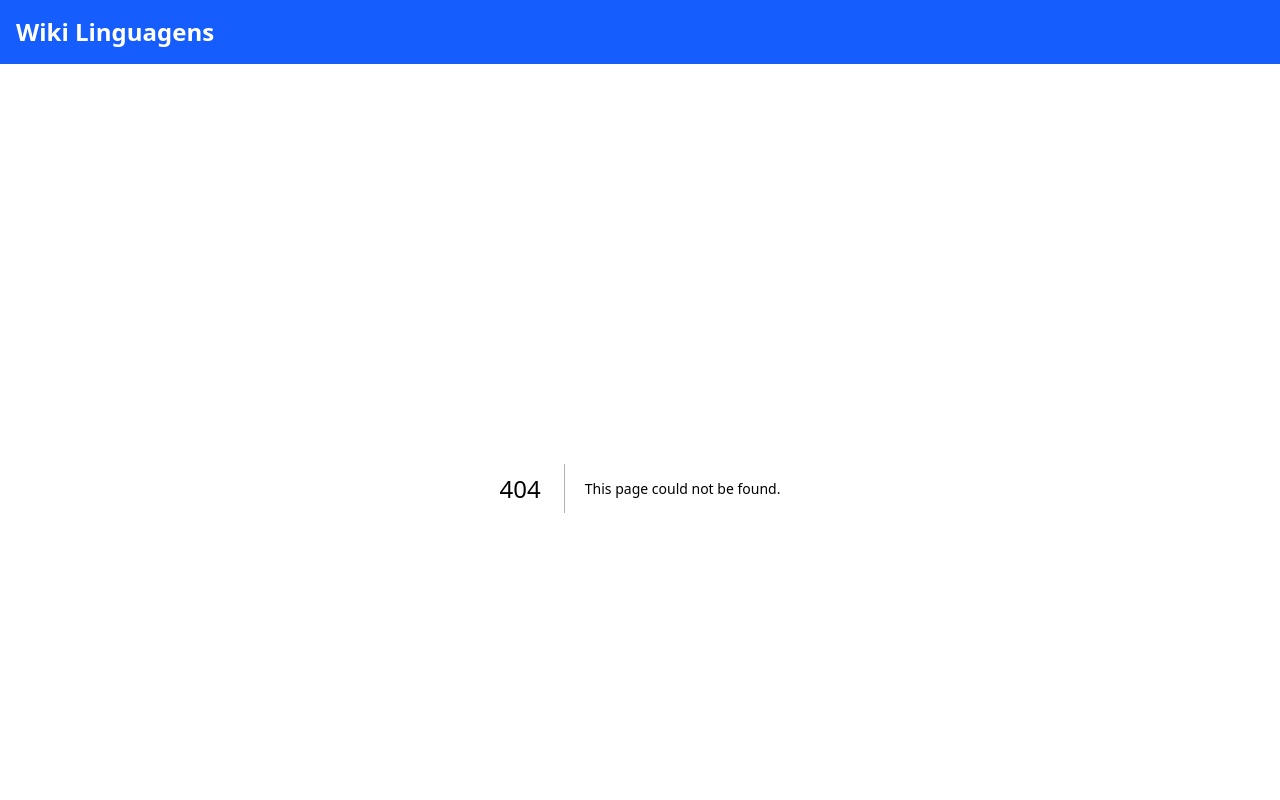
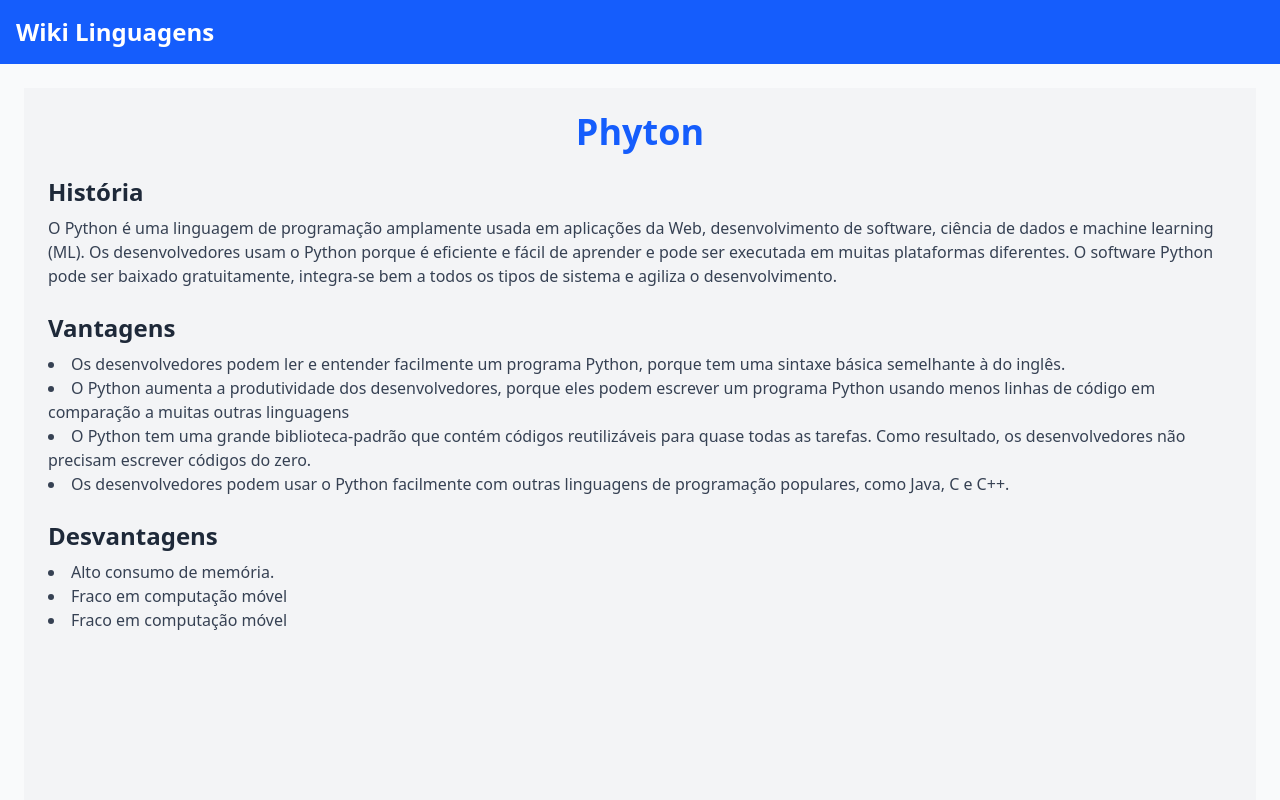
Before and after one commit to prof-freedson/wiki-linguagens, a Next.js app: page /pages/phyton in a window 1280 px wide. Before the commit this address had no page. Shown: the top 800 px of the page. Built offline with nearby package versions, Linux system fonts and the light colour scheme.

Commit message:
pagina da linguagem Phyton adicionada

```diff
--- a/src/app/page.tsx
+++ b/src/app/page.tsx
@@ -5,6 +5,7 @@ import LanguageList from "./components/LanguageList";
 export default function Home() {
   const languages = [
     { name: "Dart", route: "pages/dart" },
+    { name: "Phyton", route: "pages/phyton" },
     // Adicione mais linguagens aqui no futuro
   ];
 
--- /dev/null
+++ b/src/app/pages/phyton/page.tsx
@@ -0,0 +1,46 @@
+import React from "react";
+
+const Phyton: React.FC = () => {
+  return (
+    <div className="p-6 bg-gray-100 min-h-screen">
+      <h1 className="text-4xl font-bold text-center text-blue-600 mb-6">
+        Phyton
+      </h1>
+      <section className="mb-6">
+        <h2 className="text-2xl font-semibold text-gray-800 mb-2">História</h2>
+        <p className="text-gray-700">
+        O Python é uma linguagem de programação amplamente usada em aplicações da Web, desenvolvimento de software, ciência de dados e machine learning (ML). Os desenvolvedores usam o Python porque é eficiente e fácil de aprender e pode ser executada em muitas plataformas diferentes. O software Python pode ser baixado gratuitamente, integra-se bem a todos os tipos de sistema e agiliza o desenvolvimento.
+        </p>
+      </section>
+      <section className="mb-6">
+        <h2 className="text-2xl font-semibold text-gray-800 mb-2">Vantagens</h2>
+        <ul className="list-disc list-inside text-gray-700">
+          <li>Os desenvolvedores podem ler e entender facilmente um programa Python, porque tem uma sintaxe básica semelhante à do inglês. </li>
+          <li>
+          O Python aumenta a produtividade dos desenvolvedores, porque eles podem escrever um programa Python usando menos linhas de código em comparação a muitas outras linguagens
+          </li>
+          <li>
+          O Python tem uma grande biblioteca-padrão que contém códigos reutilizáveis para quase todas as tarefas. Como resultado, os desenvolvedores não precisam escrever códigos do zero.
+          </li>
+          <li>Os desenvolvedores podem usar o Python facilmente com outras linguagens de programação populares, como Java, C e C++.</li>
+        </ul>
+      </section>
+      <section className="mb-6">
+        <h2 className="text-2xl font-semibold text-gray-800 mb-2">
+          Desvantagens
+        </h2>
+        <ul className="list-disc list-inside text-gray-700">
+          <li>
+          Alto consumo de memória.
+          </li>
+          <li>Fraco em computação móvel
+          </li>
+          <li>Fraco em computação móvel
+         </li>
+        </ul>
+      </section>
+    </div>
+  );
+};
+
+export default Phyton;
```
